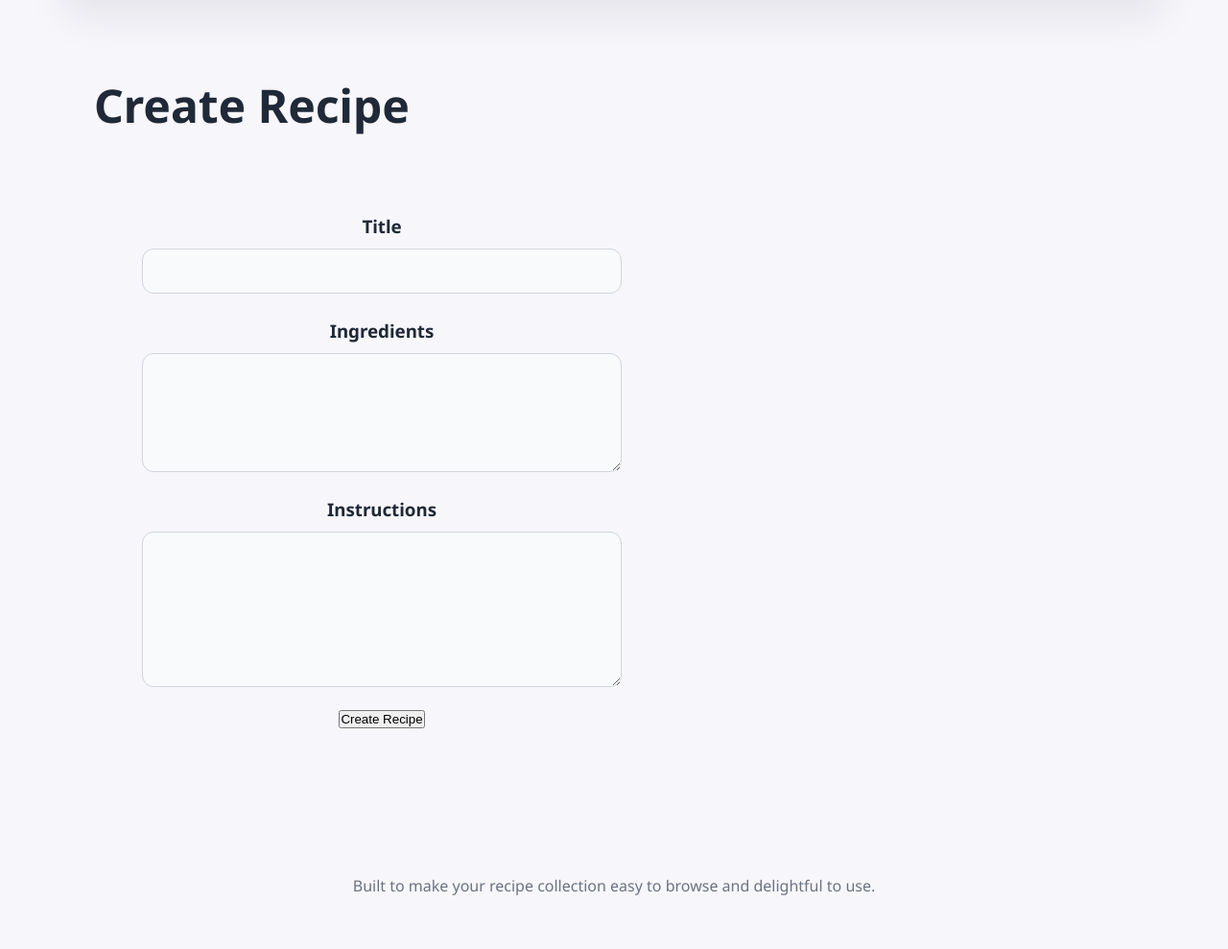
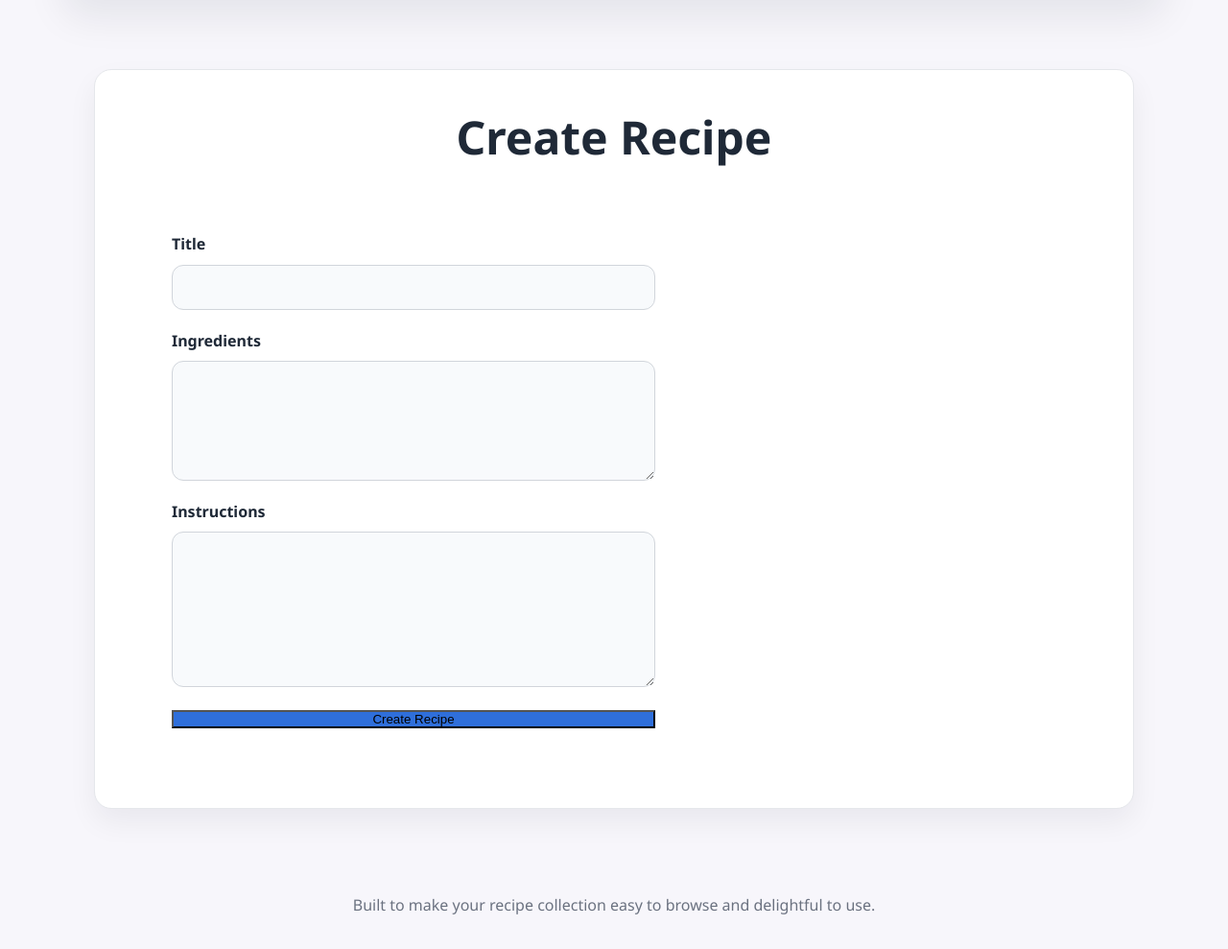
Before and after one commit to Aaronnnpf/recipe-app, a Django app: page /recipes/create/ in a window 1280 px wide. Shown: the part 270-1259 px from the top of the page at 96% size. Before the commit the page ends 1203 px from the top, so only its background shows below. Run offline with Django 4.2, Linux system fonts and the light colour scheme; a user stored in the database is signed in.

Commit message:
recipe form layout

```diff
--- a/recipe_app/templates/recipes/recipe_form.html
+++ b/recipe_app/templates/recipes/recipe_form.html
@@ -3,27 +3,29 @@
 {% block title %}{{ title }}{% endblock %}
 
 {% block content %}
+<div class="form-card card">
     <h1>{{ title }}</h1>
     <form method="post">
         {% csrf_token %}
 
-    <div class="form-field" style="margin-bottom: 1.5rem;">
-        <h3 style="margin-bottom: 0.5rem;">Title</h3>
+        <div class="form-group">
+            <label for="id_title">Title</label>
             {{ form.title }}
         </div>
 
-    <!-- Description removed per request -->
-
-    <div class="form-field" style="margin-bottom: 1.5rem;">
-        <h3 style="margin-bottom: 0.5rem;">Ingredients</h3>
+        <div class="form-group">
+            <label for="id_ingredients">Ingredients</label>
             {{ form.ingredients }}
         </div>
 
-    <div class="form-field" style="margin-bottom: 1.5rem;">
-        <h3 style="margin-bottom: 0.5rem;">Instructions</h3>
+        <div class="form-group">
+            <label for="id_instructions">Instructions</label>
             {{ form.instructions }}
         </div>
 
-    <button type="submit" class="btn" style="display: block; margin: 1rem auto;">{% if title == 'Create Recipe' %}Create Recipe{% else %}Save Changes{% endif %}</button>
+        <button type="submit" class="btn btn-primary btn-block">
+            {% if title == 'Create Recipe' %}Create Recipe{% else %}Save Changes{% endif %}
+        </button>
     </form>
+</div>
 {% endblock %}
```
Lines whose indentation alone changed are shown as unchanged.
